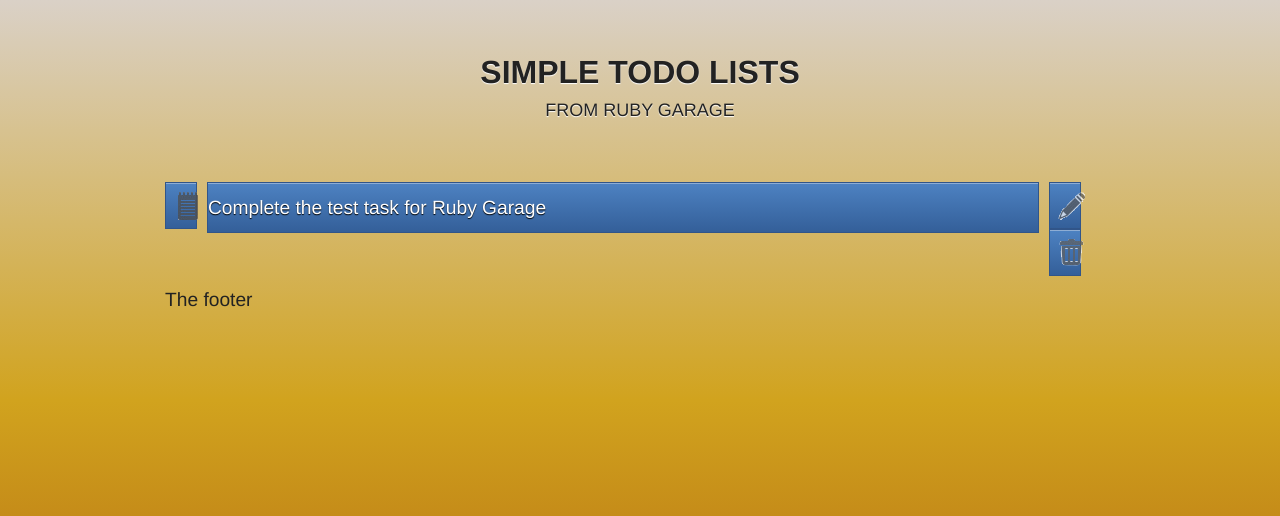
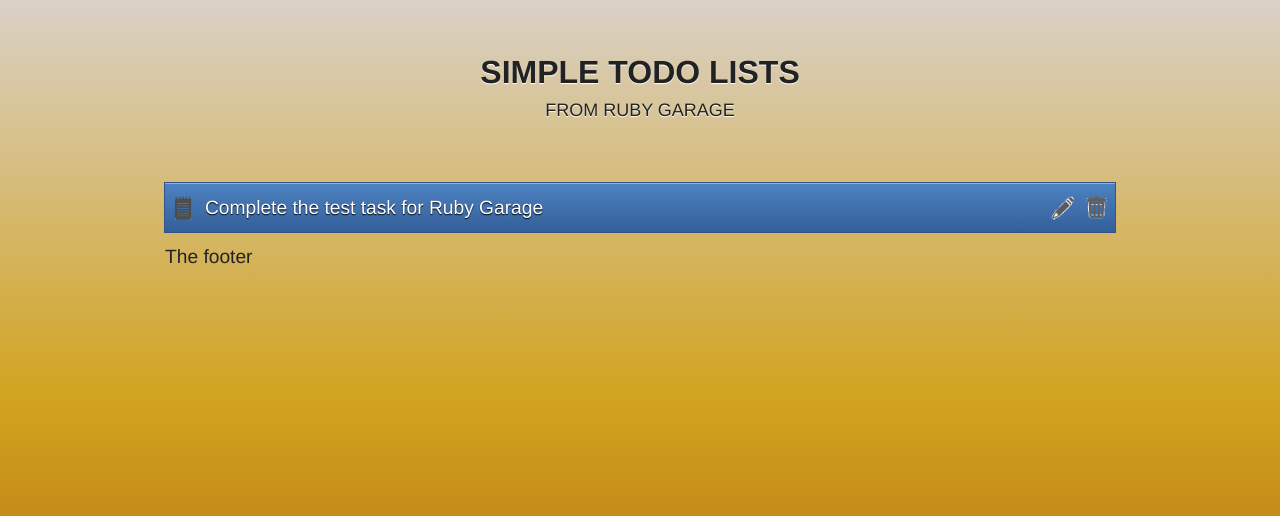
Before and after one commit to oradyvan/rg_test_task, a PHP site: page / in a window 1280 px wide. Shown: the top 516 px of the page. Run offline with PHP 8.4, Linux system fonts and the light colour scheme.

Commit message:
Looks way much better now, all items on the same row

```diff
--- a/css/main.css
+++ b/css/main.css
@@ -24,11 +24,12 @@
 }
 
 img {
-	opacity: 0.75;
+	opacity: 1.0;
 }
 
 .project_header_border {
 	border-top: 1px solid rgb(142,173,212); /* inner top border line */
+	background: white;
 }
 
 .project_header {
@@ -38,6 +39,16 @@
 	background: linear-gradient(top, rgb(77,130,194), rgb(52,95,153)); /* CSS3 */
 }
 
+.project_header img {
+	margin-top: 6px;
+	width: 36px;
+	height: 36px;
+}
+
+.project_header .last img {
+	margin-left: -6px;
+}
+
 .project_name {
 	color: white;
 	text-shadow: 0px 1px 1px black;
--- a/index.html
+++ b/index.html
@@ -27,34 +27,29 @@
 <div class="span-24"><br/></div>
 </div>
 
-<div class="container">
+<div class="container project_header">
+	<div class="project_header_border">
 
 		<!-- A sample of a project folder goes here //-->
-<div class="span-1 project_header">
-	<div class="project_header_border">
+		<div class="span-1">
 			<img src="images/project.png"/>
 		</div>
-</div>
-<div class="span-21 project_header project_name">
-	<div class="project_header_border">
+		<div class="span-21 project_name">
 			Complete the test task for Ruby Garage
 		</div>
-</div>
-<div class="span-1 project_header">
-	<div class="project_header_border">
+		<div class="span-1">
 			<img src="images/edit.png"/>
 		</div>
-</div>
-<div class="span-1 project_header last">
-	<div class="project_header_border">
+		<div class="span-1 last">
 			<img src="images/delete.png"/>
 		</div>
 	</div>
+</div>
 
+<div class="container">
 	<div class="span-24">
 		The footer
 	</div>
-
 </div>
 
 </body>
```
Lines whose indentation alone changed are shown as unchanged.
